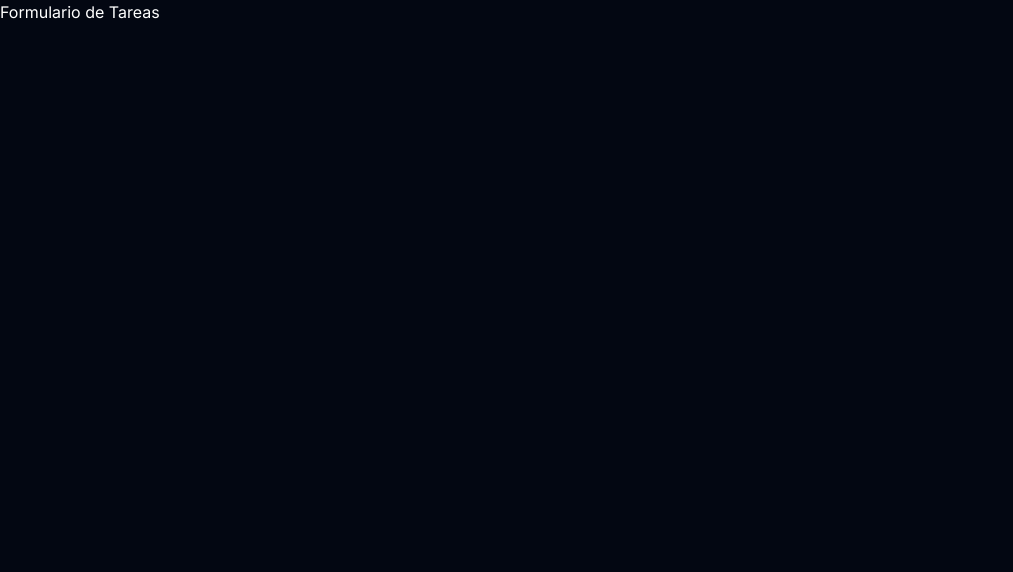
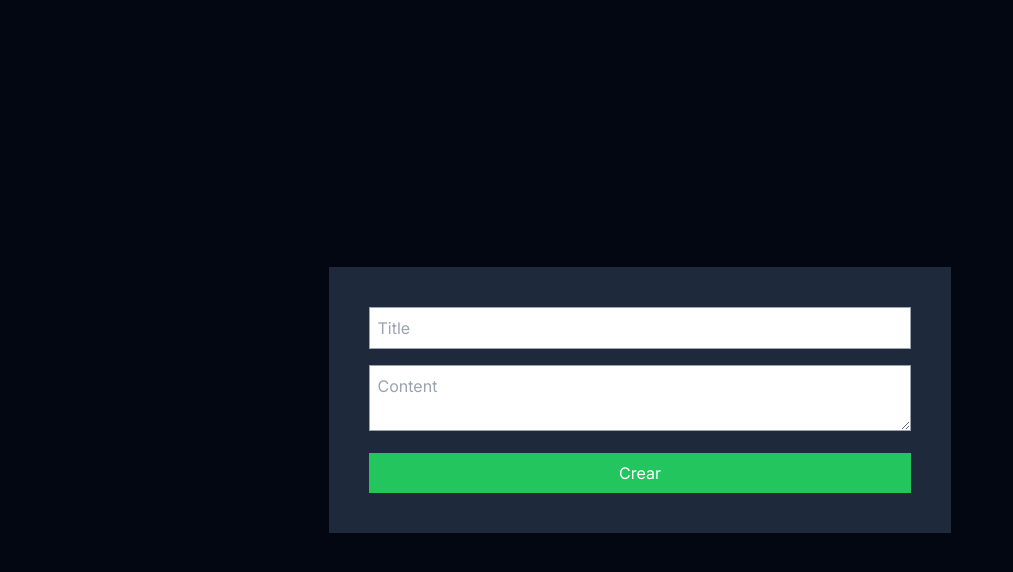
Before and after one commit to Lemito66/nextjs, a Next.js app in the folder projects/nextjs-prisma-crud/: page /new in a window 1280 px wide. Shown: the top 572 px of the page, without its empty margins (0-1013 px from the left). Built offline with nearby package versions, Linux system fonts and the light colour scheme.

Commit message:
formulario de ingreso

```diff
--- a/projects/nextjs-prisma-crud/src/app/new/page.jsx
+++ b/projects/nextjs-prisma-crud/src/app/new/page.jsx
@@ -1,9 +1,17 @@
-
-
 function NewPage() {
   return (
-    <div>Formulario de Tareas</div>
-  )
+    <div className="h-screen flex justify-center items-center">
+      <form className="bg-slate-800 p-10">
+        <input type="text" placeholder="Title"
+          className="border border-gray-400 p-2 mb-4 w-full"
+        />
+        <textarea placeholder="Content" row="3" className="border border-gray-400 p-2 mb-4 w-full"></textarea>
+        <button type="submit"
+        className="bg-green-500 text-white p-2 w-full"
+        >Crear</button>
+      </form>
+    </div>
+  );
 }
 
-export default NewPage
+export default NewPage;
```
